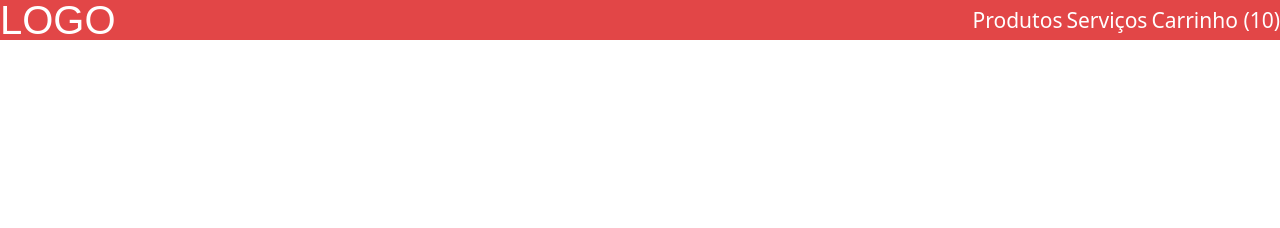
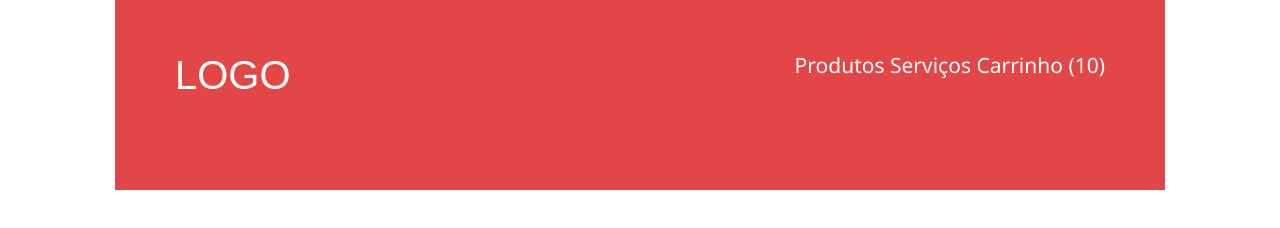
Before and after one commit to SauloNunes/collabcode, a plain HTML site: page projetos/loja-fone/index.html in a window 1280 px wide. Drawn offline with Linux system fonts and the light colour scheme.

Commit message:
Final AUla 003

```diff
--- a/projetos/loja-fone/css/header.css
+++ b/projetos/loja-fone/css/header.css
@@ -1,27 +1,24 @@
 header {
   background-color: #e24647;
-  display: flex;
-  justify-content: space-between;
-  align-items: center;
-}
-
-h1,
-a {
   color: #ffffff;
+  overflow: hidden;
+  margin: 0 115px;
+  padding: 55px 60px 95px;
 }
 
 h1 {
   font-size: 40px;
-  font-family: "Arial";
-  text-align: left;
+  font-family: Arial, "Roboto", sans-serif;
+  float: left;
+}
+
+nav {
+  font-size: 21px;
+  font-family: "Segoe UI", "Roboto", sans-serif;
+  float: right;
 }
 
 a {
-  font-size: 21px;
-  font-family: "SegoeUI";
   text-decoration: none;
+  color: inherit;
 }
-
-nav {
-  text-align: right;
-}
--- a/projetos/loja-fone/index.html
+++ b/projetos/loja-fone/index.html
@@ -3,6 +3,11 @@
   <head>
     <meta charset="utf-8" />
     <title>Loja de Fone</title>
+
+    <link
+      href="https://fonts.googleapis.com/css?family=Roboto:300,400,700&display=swap"
+      rel="stylesheet"
+    />
 
     <link rel="stylesheet" href="css/reset.css" />
     <link rel="stylesheet" href="css/header.css" />
```
